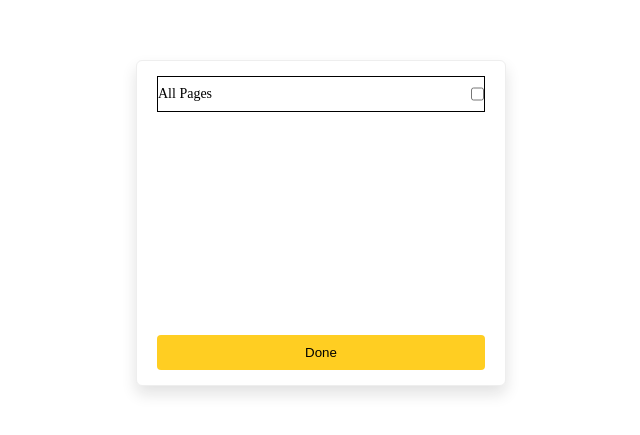
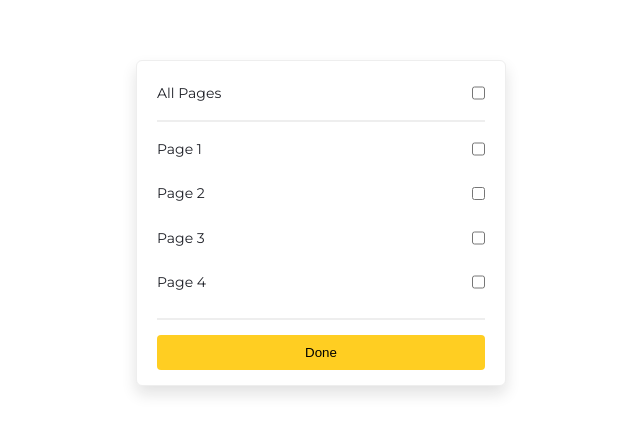
Before and after one commit to snebo/Ellty-Task-1, a plain HTML site: page index.html in a window 1280 px wide. Shown: the part 177-612 px from the top of the page, without its empty margins (319-959 px from the left). Drawn offline with Linux system fonts and the light colour scheme.

Commit message:
add extra options

```diff
--- a/index.html
+++ b/index.html
@@ -4,6 +4,12 @@
 		<meta charset="UTF-8" />
 		<meta name="viewport" content="width=device-width, initial-scale=1.0" />
 		<title>Selection Form</title>
+		<link rel="preconnect" href="https://fonts.googleapis.com" />
+		<link rel="preconnect" href="https://fonts.gstatic.com" crossorigin />
+		<link
+			href="https://fonts.googleapis.com/css2?family=Montserrat:ital,wght@0,100..900;1,100..900&display=swap"
+			rel="stylesheet"
+		/>
 		<style>
 			* {
 				box-sizing: border-box;
@@ -21,16 +27,19 @@
 				flex-direction: column;
 				gap: 10px;
 				width: 370px;
-				height: 326px;
+				min-height: 326px;
 				border: 1px solid #eeeeee;
 				border-radius: 6px;
 				padding: 15px 20px;
 				background-color: #fff;
 				box-shadow: 0px 8px 15px 0px rgba(20, 20, 20, 0.12);
 
+				font-family: 'Montserrat', serif;
+				font-optical-sizing: auto;
 				font-size: 14px;
 				font-weight: 400;
 				line-height: 18.2px;
+				color: rgba(31, 33, 40, 1);
 			}
 			#selection-form-button {
 				width: 100%;
@@ -38,29 +47,56 @@
 				background-color: rgba(255, 206, 34, 1);
 				border: none;
 				border-radius: 4px;
+				cursor: pointer;
 				transition: 150ms ease-in-out;
 			}
 			#selection-form-button:hover {
 				background-color: rgba(255, 216, 77, 1);
 			}
-			.form-option {
+			.selection-form {
 				display: flex;
 				justify-content: space-between;
 				padding: 8px 0;
-				border: 1px solid;
+			}
+			.selection-form:hover {
+				cursor: pointer;
 			}
 			.form-footer {
 				margin-top: auto;
+			}
+			.form-footer > hr {
+				margin-bottom: 15px;
+			}
+			hr {
+				border: 1px solid #eeeeee;
 			}
 		</style>
 	</head>
 	<body>
 		<form id="selection-form">
-			<div class="form-option">
+			<div class="selection-form header">
 				<label for="select-all">All Pages</label>
 				<input type="checkbox" id="select-all" />
 			</div>
+			<hr />
+			<div class="selection-form options">
+				<label for="page_1">Page 1</label>
+				<input type="checkbox" id="page_1" />
+			</div>
+			<div class="selection-form options">
+				<label for="page_2">Page 2</label>
+				<input type="checkbox" id="page_2" />
+			</div>
+			<div class="selection-form options">
+				<label for="page_3">Page 3</label>
+				<input type="checkbox" id="page_3" />
+			</div>
+			<div class="selection-form options">
+				<label for="page_4">Page 4</label>
+				<input type="checkbox" id="page_4" />
+			</div>
 			<div class="form-footer">
+				<hr />
 				<button type="submit" id="selection-form-button">Done</button>
 			</div>
 		</form>
```
